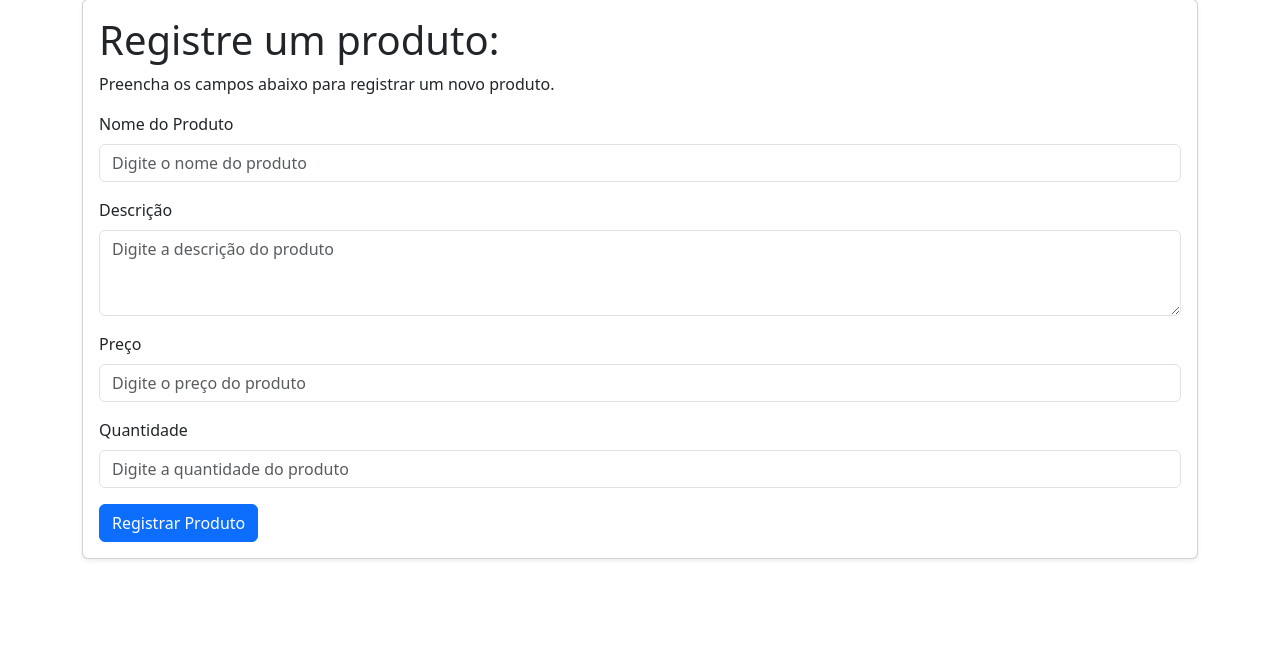
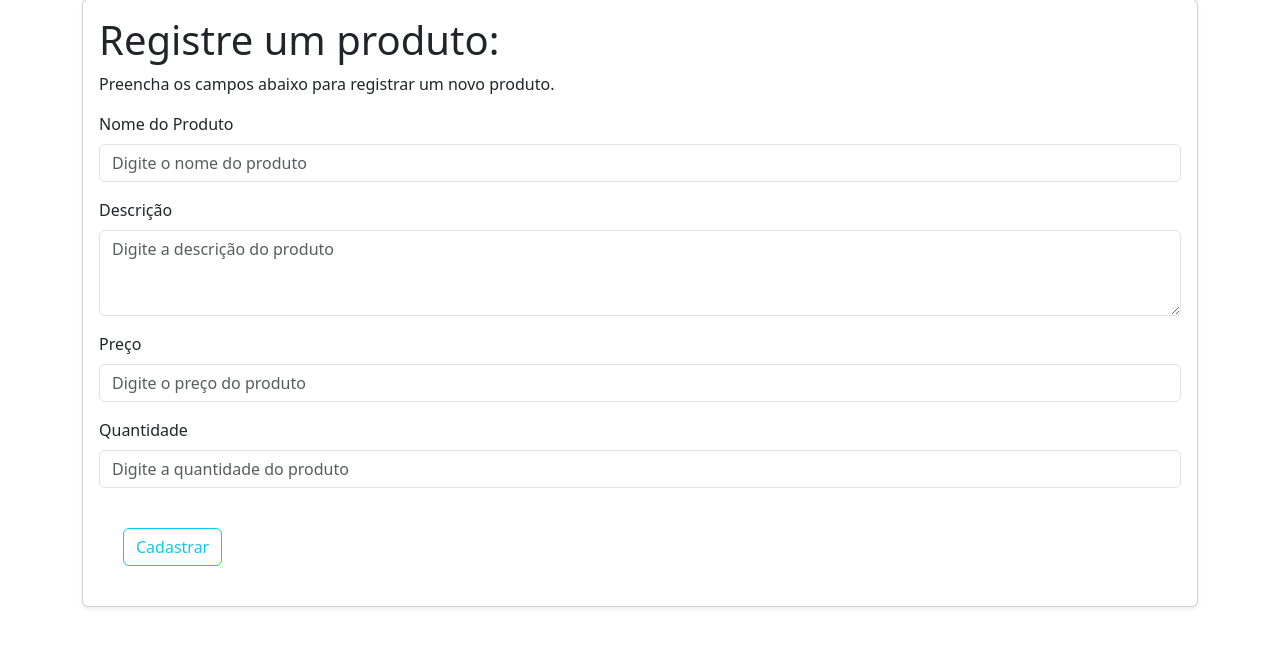
Before and after one commit to Nightluk/SiteEstoque, a PHP site: page /registrarprodutos.php in a window 1280 px wide. Shown: the part 105-752 px from the top of the page. Run offline with PHP 8.4, Linux system fonts and the light colour scheme; tables that the repository leaves empty hold one stand-in row (values such as "Sample post").

Commit message:
Update registrarprodutos.php

```diff
--- a/registrarprodutos.php
+++ b/registrarprodutos.php
@@ -1,13 +1,41 @@
-<?php include('inc/conexao.php'); ?>
+<?php include('inc/conexao.php');
+
+$sql = "SELECT * FROM tb_Produtos";
+
+$resultado = $conexao->query($sql);
+
+if (isset($_POST['produto'])) {
+    $nome = $_POST['nome'];
+    $descricao = $_POST['descricao'];
+    $preco = $_POST['preco'];
+    $qtdestoque = $_POST['quantidade'];
+
+
+    $sql = "INSERT INTO tb_Produtos (nm_produto, ds_produto, vl_unitario) VALUES(?, ?, ?, ?)";
+
+    $stmt = $conexao->prepare($sql);
+    $stmt->bind_param("ssdi", $nome, $descricao, $preco,$qtdestoque);
+
+    if ($stmt->execute()) {
+        "cadastro adicionado!";
+    } else {
+        "Erro!";
+    }
+}
+
+
+?>
 
 <!DOCTYPE html>
 <html lang="pt-BR">
+
 <head>
     <meta charset="UTF-8">
     <meta name="viewport" content="width=device-width, initial-scale=1.0">
     <title>Site Estoque</title>
     <link href="https://cdn.jsdelivr.net/npm/bootstrap@5.3.8/dist/css/bootstrap.min.css" rel="stylesheet" integrity="sha384-sRIl4kxILFvY47J16cr9ZwB07vP4J8+LH7qKQnuqkuIAvNWLzeN8tE5YBujZqJLB" crossorigin="anonymous">
 </head>
+
 <body>
     <nav class="navbar navbar-expand-lg navbar-dark bg-dark">
         <div class="container">
@@ -32,24 +60,27 @@
                     <div class="card-body">
                         <h1 class="card-title">Registre um produto:</h1>
                         <p class="card-text">Preencha os campos abaixo para registrar um novo produto.</p>
-                        <form>
+
+                        <form action="estoque.php" method="post">
                             <div class="mb-3">
                                 <label for="nome" class="form-label">Nome do Produto</label>
-                                <input type="text" class="form-control" id="nome" placeholder="Digite o nome do produto">
+                                <input type="text" class="form-control" name="nome" placeholder="Digite o nome do produto">
                             </div>
                             <div class="mb-3">
                                 <label for="descricao" class="form-label">Descrição</label>
-                                <textarea class="form-control" id="descricao" rows="3" placeholder="Digite a descrição do produto"></textarea>
+                                <textarea class="form-control" name="descricao" rows="3" placeholder="Digite a descrição do produto"></textarea>
                             </div>
                             <div class="mb-3">
                                 <label for="preco" class="form-label">Preço</label>
-                                <input type="number" class="form-control" id="preco" placeholder="Digite o preço do produto">
+                                <input type="number" class="form-control" name="preco" placeholder="Digite o preço do produto">
                             </div>
                             <div class="mb-3">
                                 <label for="quantidade" class="form-label">Quantidade</label>
-                                <input type="number" class="form-control" id="quantidade" placeholder="Digite a quantidade do produto">
+                                <input type="number" class="form-control" name="quantidade" placeholder="Digite a quantidade do produto">
                             </div>
-                            <button type="submit" class="btn btn-primary">Registrar Produto</button>
+                            <div class="col-sm-3">
+                                <input style="margin: 24px;" type="submit" class="btn btn-outline-info" value="Cadastrar">
+                            </div>
                         </form>
                     </div>
                 </div>
@@ -59,4 +90,5 @@
 
     <script src="https://cdn.jsdelivr.net/npm/bootstrap@5.3.8/dist/js/bootstrap.bundle.min.js" integrity="sha384-FKyoEForCGlyvwx9Hj09JcYn3nv7wiPVlz7YYwJrWVcXK/BmnVDxM+D2scQbITxI" crossorigin="anonymous"></script>
 </body>
+
 </html>
```
